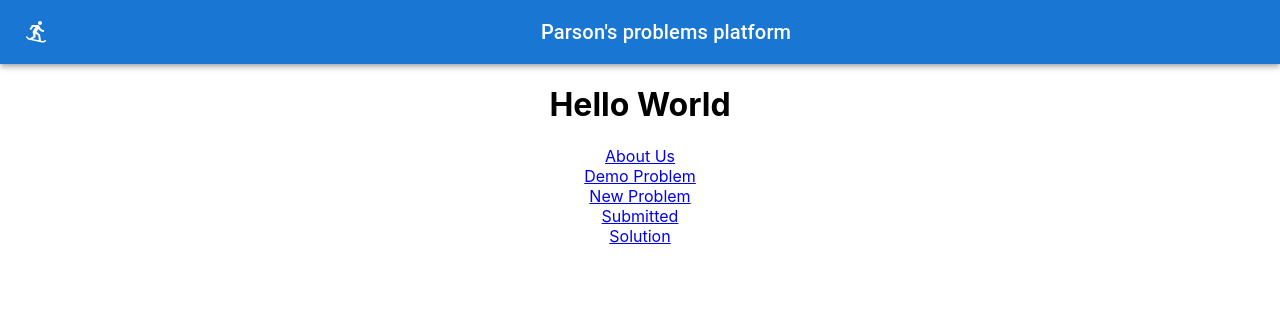
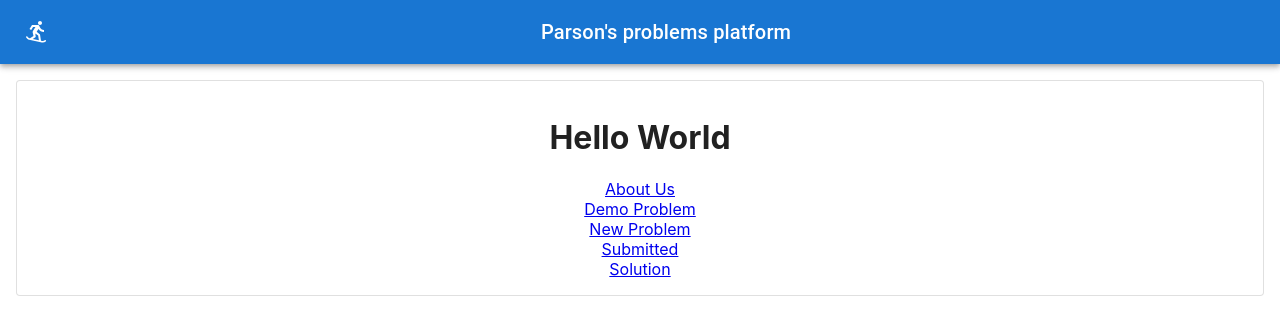
Before and after one commit to kristoferbuno/parsons-problem-system, a React (Create React App) app: page / in a window 1280 px wide. Shown: the top 332 px of the page. Built offline with nearby package versions, Linux system fonts and the light colour scheme.

Commit message:
Simple stylistic changes to main view

```diff
--- a/src/App.css
+++ b/src/App.css
@@ -28,6 +28,10 @@
   color: #61dafb;
 }
 
+#MainView {
+  padding: 1em
+}
+
 @keyframes App-logo-spin {
   from {
     transform: rotate(0deg);
--- a/src/App.tsx
+++ b/src/App.tsx
@@ -9,10 +9,11 @@ import {
 } from "react-router-dom";
 import MenuIcon, { Snowboarding } from '@mui/icons-material/';
 
-import { AppBar, Button, IconButton, Toolbar, Typography } from '@mui/material';
+import { AppBar, Button, IconButton, Paper, Toolbar, Typography } from '@mui/material';
 import NewProblemView from './NewProblemView';
 import SolutionListView from './SolutionListView';
 import SolveProblemView from './SolveProblemView';
+import { padding } from '@mui/system';
 
 function App() {
 
@@ -88,7 +89,11 @@ ctrl-f for "getAll" to get all query params from the URL
           </Typography>
         </Toolbar>
       </AppBar>
-          <RouterProvider router={router}/>
+      <div style={{padding: "1rem"}}>
+      <Paper variant="outlined" style={{padding: "1rem"}}>
+        <RouterProvider router={router}/>
+      </Paper>
+      </div>
     </div>
   );
 
```
